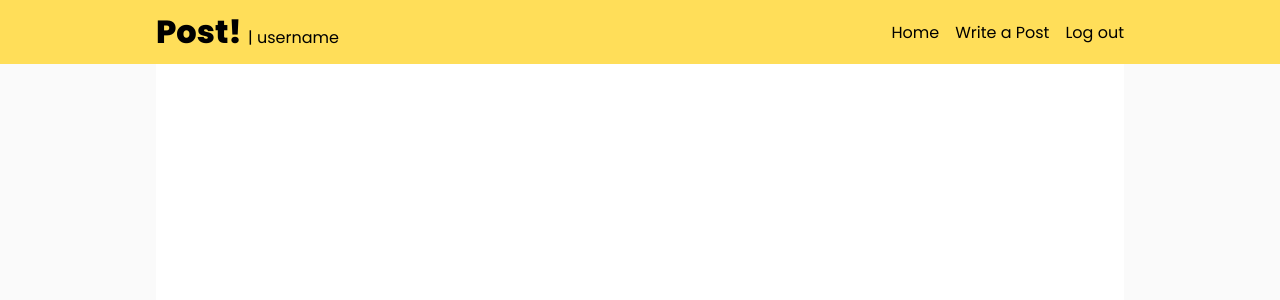
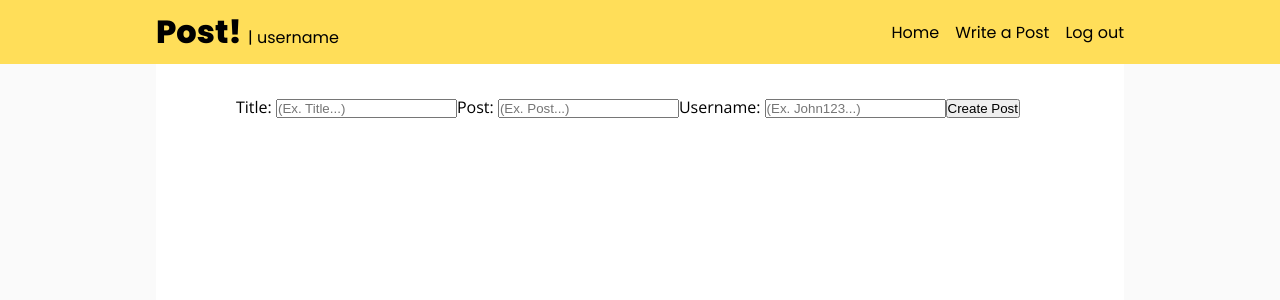
Before and after one commit to jlawrenceh/PostSocialApp, a React (Vite) app in the folder client/: page /createpost in a window 1280 px wide. Shown: the top 300 px of the page. Built offline with nearby package versions, Linux system fonts and the light colour scheme.

Commit message:
Added a page for post details

```diff
--- a/client/src/App.jsx
+++ b/client/src/App.jsx
@@ -6,6 +6,8 @@ import './styles/navbar.css';
 import axios from 'axios';
 
 import Home from "./pages/Home";
+import Createpost from "./pages/Createpost";
+import Post from "./pages/Post";
 
 function App() {
 
@@ -28,7 +30,7 @@ function App() {
                         <Link to="/"> Home</Link>
                       </li>
                       <li>
-                        <Link to="/"> Write a Post</Link>
+                        <Link to="/createpost"> Write a Post</Link>
                       </li>
                       <li>
                         <Link to="/"> Log out</Link>
@@ -40,6 +42,8 @@ function App() {
           <div className="content container">
           <Routes>
             <Route path = "/" element={<Home/>}/>
+            <Route path = "/createpost" element={<Createpost/>}/>
+            <Route path = "/post/:id" element={<Post/>}/>
           </Routes>
           </div>
 
--- /dev/null
+++ b/client/src/pages/Createpost.jsx
@@ -0,0 +1,68 @@
+import React from "react";
+import { Formik, Form, Field, ErrorMessage } from "formik";
+import * as Yup from "yup";
+import axios from "axios";
+
+import "../styles/createpost.css";
+
+function Createpost() {
+
+    const initialValues = {
+        title: "",
+        postText: "",
+        username: "",
+    };
+
+    const validationSchema = Yup.object().shape({
+        title: Yup.string().required("Input your title"),
+        postText:  Yup.string().required(),
+        username:  Yup.string().min(2).max(32).required(),
+    });
+
+    const onSubmit = (data) => {
+        axios.post("http://localhost:3001/posts", data).then((response) => {
+          console.log(data);
+        });
+      };
+
+  return (
+    <div className="createpost container">
+        <Formik
+        initialValues={initialValues}
+        onSubmit={onSubmit}
+        validationSchema={validationSchema}
+      >
+        <Form className="formContainer">
+          <label>Title: </label>
+          <ErrorMessage name="title" component="span" />
+          <Field
+            autocomplete="off"
+            id="inputCreatePost"
+            name="title"
+            placeholder="(Ex. Title...)"
+          />
+          <label>Post: </label>
+          <ErrorMessage name="postText" component="span" />
+          <Field
+            autocomplete="off"
+            id="inputCreatePost"
+            name="postText"
+            placeholder="(Ex. Post...)"
+          />
+          <label>Username: </label>
+          <ErrorMessage name="username" component="span" />
+          <Field
+            autocomplete="off"
+            id="inputCreatePost"
+            name="username"
+            placeholder="(Ex. John123...)"
+          />
+
+          <button type="submit"> Create Post</button>
+        </Form>
+      </Formik>
+    </div>
+  )
+}
+
+export default Createpost
--- a/client/src/pages/Home.jsx
+++ b/client/src/pages/Home.jsx
@@ -2,10 +2,12 @@ import '../styles/home.css';
 
 import React, {useEffect, useState, useContext} from "react";
 import axios from "axios";
-
+import { useNavigate } from "react-router-dom";
 import ThumbUpIcon from '@mui/icons-material/ThumbUp';
 
 function Home() {
+
+  let navigate = useNavigate();
 
   const [listOfPosts, setListOfPosts] = useState([]);
 
@@ -24,7 +26,10 @@ function Home() {
           return (
             <>
             <div className="post_item">
-              <div className="post_container">
+              <div className="home_post_container"
+                onClick={ () => {
+                  navigate(`/post/${value.id}`);
+              }}>
                 <div className="post_owner">
                   <i className='bx bxs-user-circle post_owner_icon'></i>
                   {value.username}
--- /dev/null
+++ b/client/src/pages/Post.jsx
@@ -0,0 +1,46 @@
+import React, { useEffect, useState } from 'react'
+import { useParams } from "react-router-dom";
+import axios from "axios";
+
+import "../styles/home.css";
+function Post() {
+
+    let {id} = useParams();
+    const [postObject, setPostObject] = useState({});
+
+    useEffect(() => {
+        axios.get(`http://localhost:3001/posts/${id}`).then((response) => {
+           console.log(response.data);
+           setPostObject(response.data);
+        })
+    },[]);
+  return (
+    <div>
+        <div className="post_item">
+          <div className="post_container">
+            <div className="post_owner">
+              <i className='bx bxs-user-circle post_owner_icon'></i>
+              {postObject.username}
+            </div>
+
+            <div className="post_title">
+              {postObject.title}
+            </div>
+
+            <div className="post_content">
+            {postObject.postText}
+            </div>
+
+            <div className="post_info">
+                <div className="likes_no">
+                  <i className='bx bxs-like post_info_icon' ></i>
+                  2
+                </div>
+            </div>
+          </div>
+        </div>
+    </div>
+  )
+}
+
+export default Post
--- a/client/src/styles/home.css
+++ b/client/src/styles/home.css
@@ -9,6 +9,7 @@
     padding-bottom: 0.4rem;
 }
 
+.home_post_container,
 .post_container {
 
     border-radius: 0.75rem;
@@ -19,7 +20,8 @@
     padding-top: 0.2rem;
 }
 
-.post_container:hover {
+
+.home_post_container:hover {
     background-color: #f3f3f3;
 }
 
```
Also changed, not shown: client/src/pages/Login.jsx (added, +31 -0 lines), client/src/styles/login.css (added, +33 -0 lines), client/src/styles/createpost.css (added), 2 other files (tests, documents, lock files or other folders).
